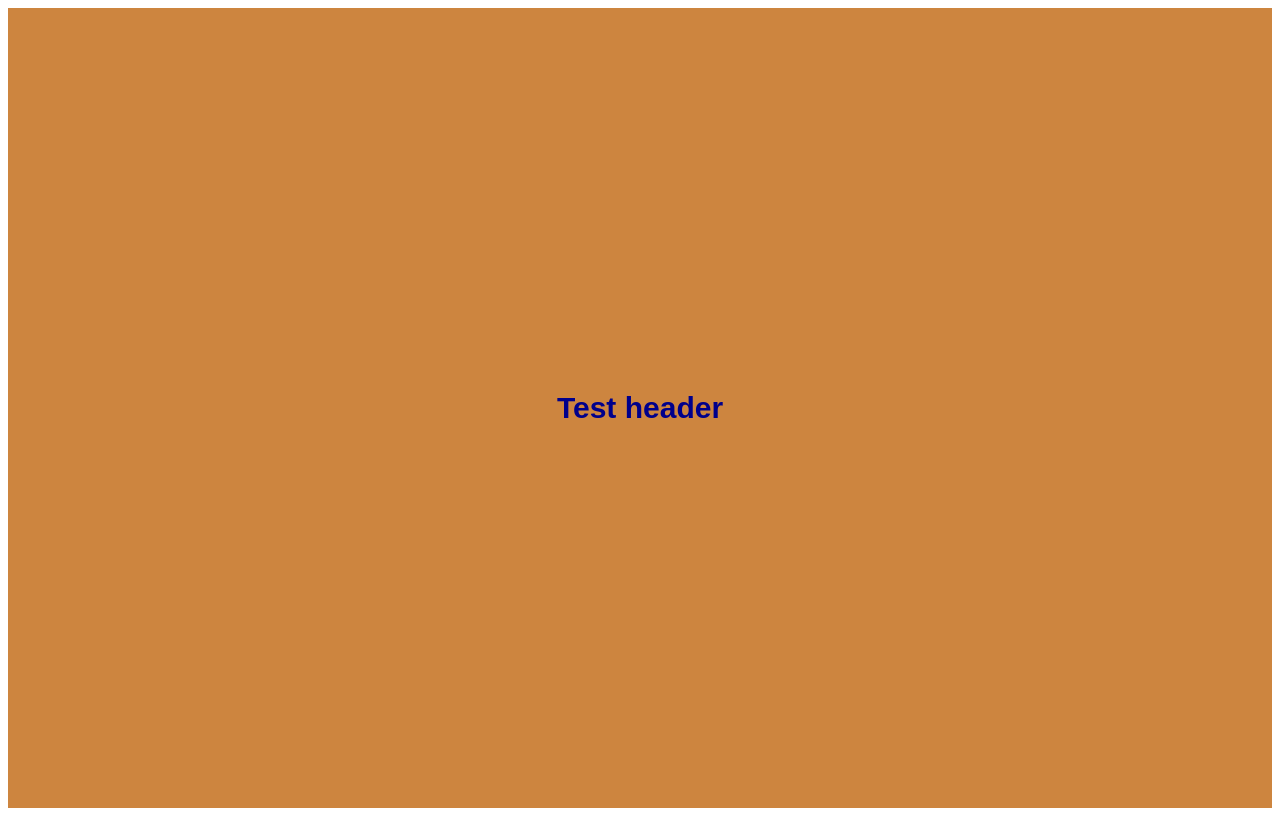
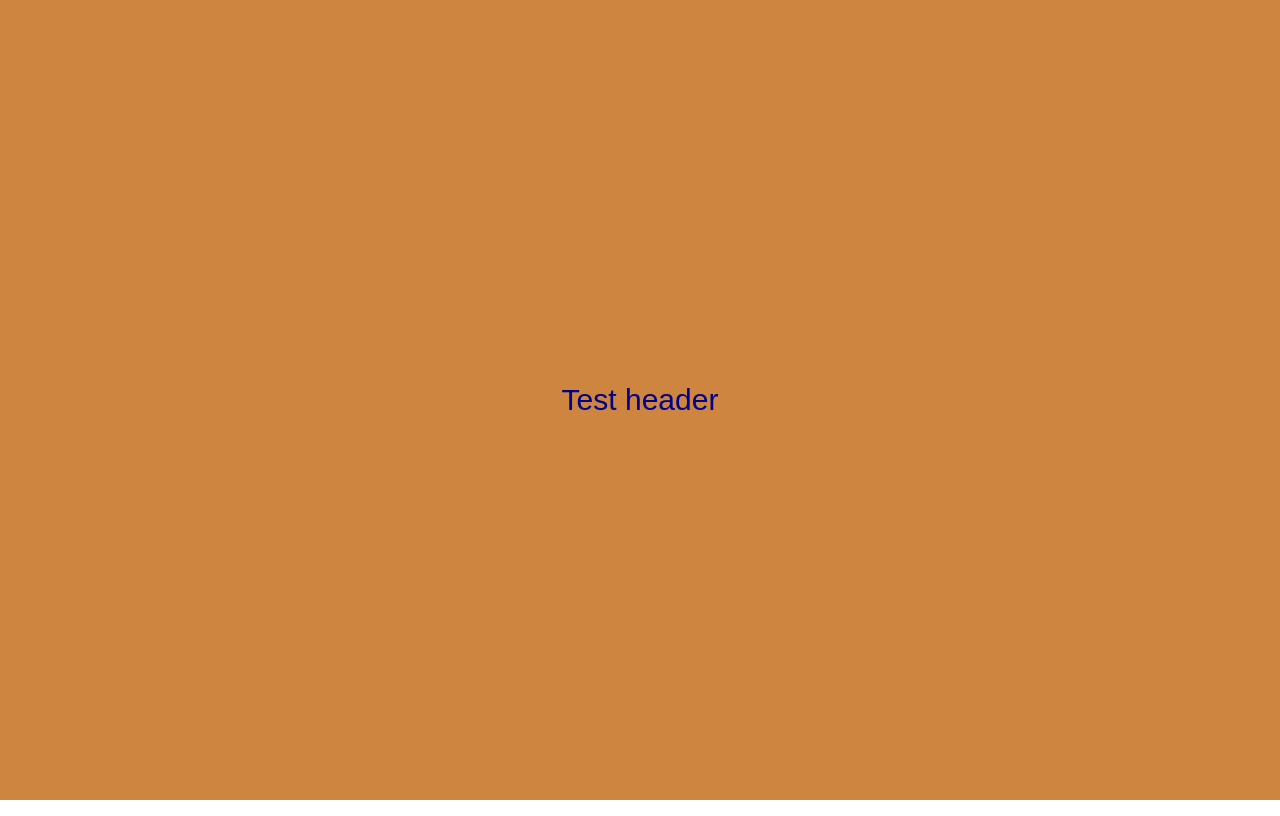
Before and after one commit to pavkrol/et-app, a React app: page / in a window 1280 px wide. Built offline with nearby package versions, Linux system fonts and the light colour scheme.

Commit message:
add global style

```diff
--- a/src/App.js
+++ b/src/App.js
@@ -1,6 +1,7 @@
 import React from 'react';
 import { render } from "react-dom";
 import styled from 'styled-components';
+import GlobalStyle from "./GlobalStyle";
 
 const Container = styled.div`
   height: 100vh;
@@ -19,9 +20,13 @@ const Header = styled.h1`
 
 const App = () => {
   return (
+    <>
+    <GlobalStyle/>
     <Container>
       <Header>Test header</Header>
     </Container>
+    </>
+
   )
 };
 
--- /dev/null
+++ b/src/GlobalStyle.js
@@ -0,0 +1,69 @@
+import React from "react";
+import styled, {createGlobalStyle} from 'styled-components';
+
+const GlobalStyle = createGlobalStyle`
+*,
+*::before,
+*::after {
+  box-sizing: border-box;
+  margin: 0;
+}
+
+textarea,
+input.text,
+input[type="text"],
+input[type="button"],
+input[type="submit"] {
+  -webkit-appearance: none;
+  border-radius: 0;
+}
+
+a {
+  text-decoration:none;
+  color:inherit;
+  cursor:pointer;
+}
+
+button {
+  background-color:transparent;
+  color:inherit;
+  border-width:0;
+  padding:0;
+  cursor:pointer;
+}
+
+figure {
+  margin:0;
+}
+
+input::-moz-focus-inner {
+  border:0;
+  padding:0;
+  margin:0;
+}
+
+ul, ol, dd {
+  margin:0;
+  padding:0;
+  list-style:none;
+}
+h1, h2, h3, h4, h5, h6 {
+  margin:0;
+  font-size:inherit;
+  font-weight:inherit;
+}
+p {
+  margin:0;
+}
+cite {
+  font-style:normal;
+}
+fieldset {
+  border-width:0;
+  padding:0;
+  margin:0;
+}
+
+`;
+
+export default GlobalStyle;
```
